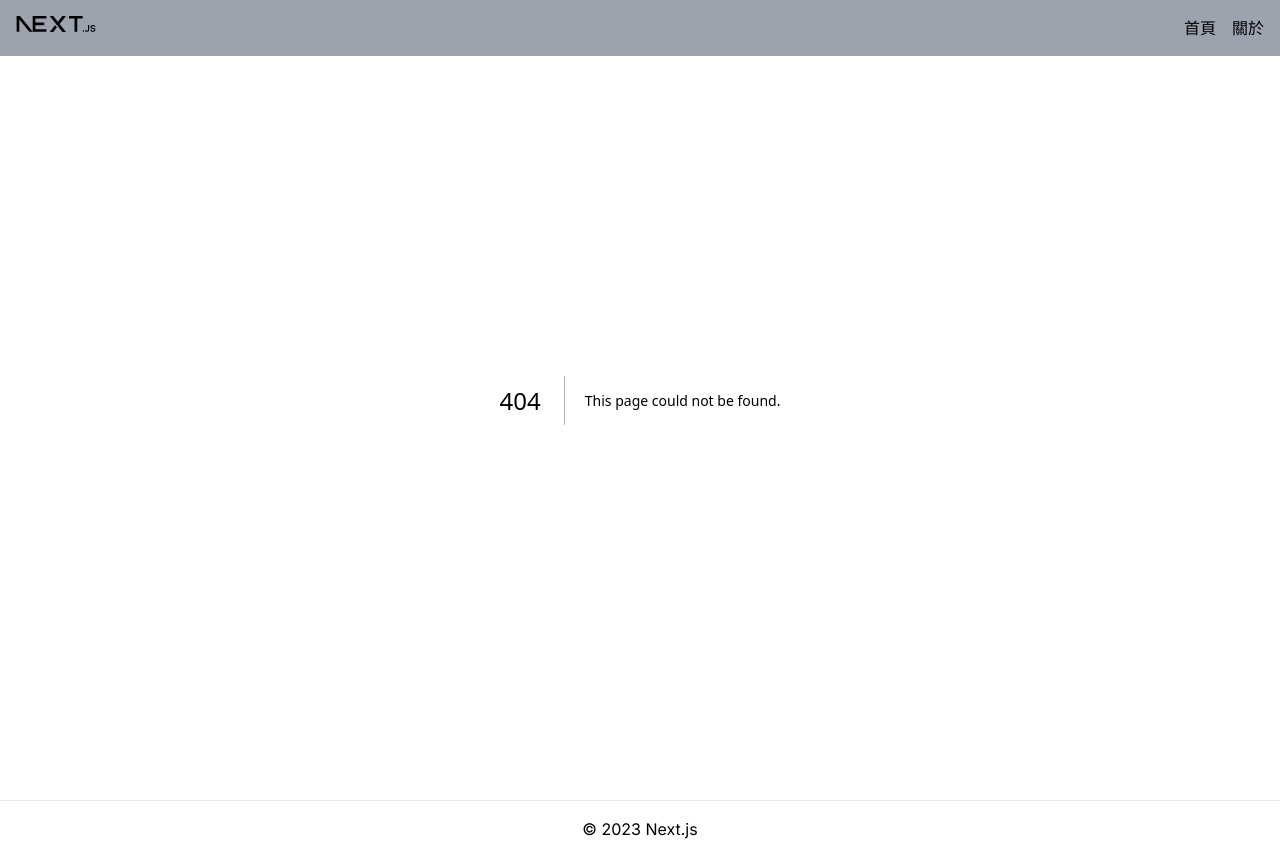
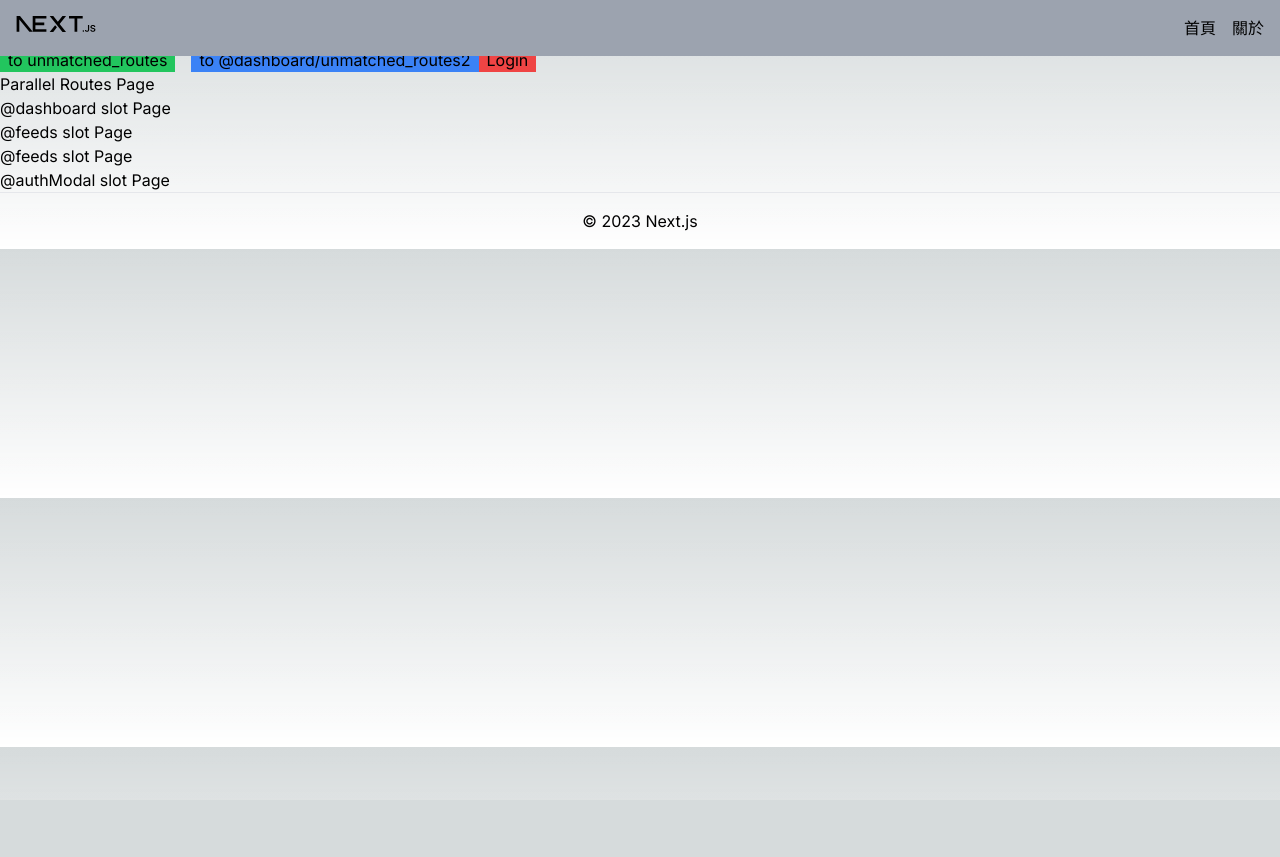
Before and after one commit to lucy70381/learn-nextjs13, a Next.js app: page /parallel_routes in a window 1280 px wide. Before the commit this address had no page. After the commit the page ends 800 px from the top, so only its background shows below. Built offline with nearby package versions, Linux system fonts and the light colour scheme.

Commit message:
feat: add parallel_routes

```diff
--- /dev/null
+++ b/app/parallel_routes/@authModal/default.tsx
@@ -0,0 +1,3 @@
+export default function Default() {
+  return <div>@authModal slot Page</div>;
+}
--- /dev/null
+++ b/app/parallel_routes/@authModal/login/page.tsx
@@ -0,0 +1,6 @@
+import Modal from "@/components/modal";
+
+export default function Page() {
+  // use router.back() or Link to dimiss the modal
+  return <Modal />;
+}
--- /dev/null
+++ b/app/parallel_routes/@dashboard/page.tsx
@@ -0,0 +1,3 @@
+export default function Page() {
+  return <div>@dashboard slot Page</div>;
+}
--- /dev/null
+++ b/app/parallel_routes/@dashboard/unmatched_routes2/page.tsx
@@ -0,0 +1,10 @@
+export default function Page() {
+  return <div>The page inside @dashboard</div>;
+}
+
+/*
+if don't want to get 404 error on Hard Navigation, we need to add default.tsx in:
+1. parallel_routes/
+2. parallel_routes/@authModal/
+3. parallel_routes/@feeds/
+ */
--- /dev/null
+++ b/app/parallel_routes/@feeds/page.tsx
@@ -0,0 +1,3 @@
+export default function Page() {
+  return <div>@feeds slot Page</div>;
+}
--- /dev/null
+++ b/app/parallel_routes/layout.tsx
@@ -0,0 +1,40 @@
+"use client";
+
+import Link from "next/link";
+import { useSelectedLayoutSegment } from "next/navigation";
+
+export default function Layout(props: {
+  children: React.ReactNode;
+  dashboard: React.ReactNode;
+  feeds: React.ReactNode;
+  authModal: React.ReactNode;
+}) {
+  const segement = useSelectedLayoutSegment("dashboard");
+
+  return (
+    <div>
+      <div>Parallel Routes Layout</div>
+      <div>Selected Segment: {segement}</div>
+      <div className="mr-4 inline-block bg-green-500 px-2">
+        <Link href="/parallel_routes/unmatched_routes">
+          to unmatched_routes
+        </Link>
+      </div>
+      <div className="inline-block bg-blue-500 px-2">
+        <Link href="/parallel_routes/unmatched_routes2">
+          to @dashboard/unmatched_routes2
+        </Link>
+      </div>
+      <div className="inline-block bg-red-500 px-2">
+        <Link href="/parallel_routes/login">
+          Login
+        </Link>
+      </div>
+      {props.children}
+      {props.dashboard}
+      {props.feeds}
+      {props.feeds}
+      {props.authModal}
+    </div>
+  );
+}
--- /dev/null
+++ b/app/parallel_routes/page.tsx
@@ -0,0 +1,7 @@
+export default function Page() {
+  return (
+    <div>
+      <div>Parallel Routes Page</div>
+    </div>
+  );
+}
--- /dev/null
+++ b/app/parallel_routes/unmatched_routes/page.tsx
@@ -0,0 +1,10 @@
+export default function Page() {
+  return <div>The page inside Parallel Routes</div>;
+}
+
+/*
+if don't want to get 404 error on Hard Navigation, we need to add default.tsx in:
+1. parallel_routes/@authModal/
+2. parallel_routes/@dashboard/
+3. parallel_routes/@feeds/
+ */
--- /dev/null
+++ b/components/modal.tsx
@@ -0,0 +1,61 @@
+"use client";
+
+import { useRouter } from "next/navigation";
+
+export default function Modal() {
+  const router = useRouter();
+
+  return (
+    <div className="fixed inset-0 z-10 overflow-y-auto">
+      <div
+        className="fixed inset-0 h-full w-full bg-black opacity-40"
+        onClick={() => router.back()}
+      ></div>
+      <div className="flex min-h-screen items-center px-4 py-8">
+        <div className="relative mx-auto w-full max-w-lg rounded-md bg-white p-4 shadow-lg">
+          <div className="mt-3">
+            <div className="mx-auto flex h-12 w-12 items-center justify-center rounded-full bg-green-100">
+              <svg
+                xmlns="http://www.w3.org/2000/svg"
+                className="h-6 w-6 text-green-600"
+                viewBox="0 0 20 20"
+                fill="currentColor"
+              >
+                <path
+                  fillRule="evenodd"
+                  d="M16.707 5.293a1 1 0 010 1.414l-8 8a1 1 0 01-1.414 0l-4-4a1 1 0 011.414-1.414L8 12.586l7.293-7.293a1 1 0 011.414 0z"
+                  clipRule="evenodd"
+                />
+              </svg>
+            </div>
+            <div className="mt-2 text-center">
+              <h4 className="text-lg font-medium text-gray-800">
+                Successfully accepted!
+              </h4>
+              <p className="mt-2 text-[15px] leading-relaxed text-gray-500">
+                Lorem ipsum dolor sit amet, consectetur adipiscing elit, sed do
+                eiusmod tempor incididunt ut labore et dolore magna aliqua. Nunc
+                eget lorem dolor sed viverra ipsum nunc. Consequat id porta nibh
+                venenatis.
+              </p>
+            </div>
+          </div>
+          {/* <div className="mt-3 items-center gap-2 sm:flex">
+            <button
+              className="mt-2 w-full flex-1 rounded-md bg-indigo-600 p-2.5 text-white outline-none ring-indigo-600 ring-offset-2 focus:ring-2"
+              onClick={() => setState(false)}
+            >
+              Dashboard
+            </button>
+            <button
+              className="mt-2 w-full flex-1 rounded-md border p-2.5 text-gray-800 outline-none ring-indigo-600 ring-offset-2 focus:ring-2"
+              onClick={() => setState(false)}
+            >
+              Undo
+            </button>
+          </div> */}
+        </div>
+      </div>
+    </div>
+  );
+}
```
